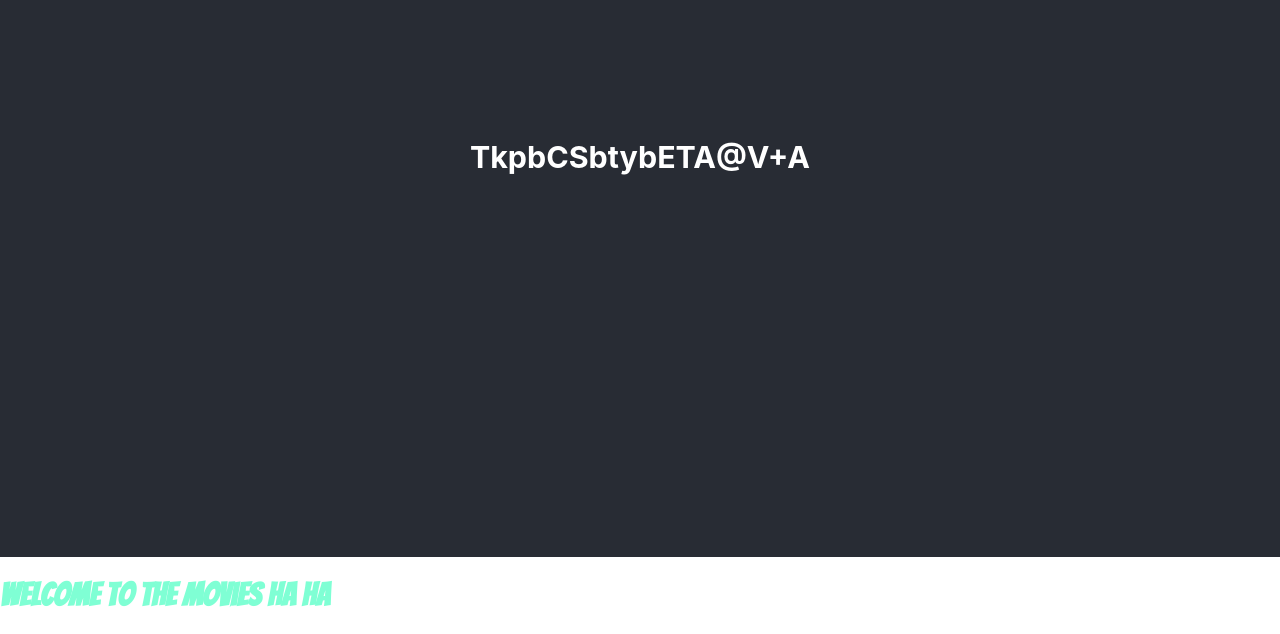
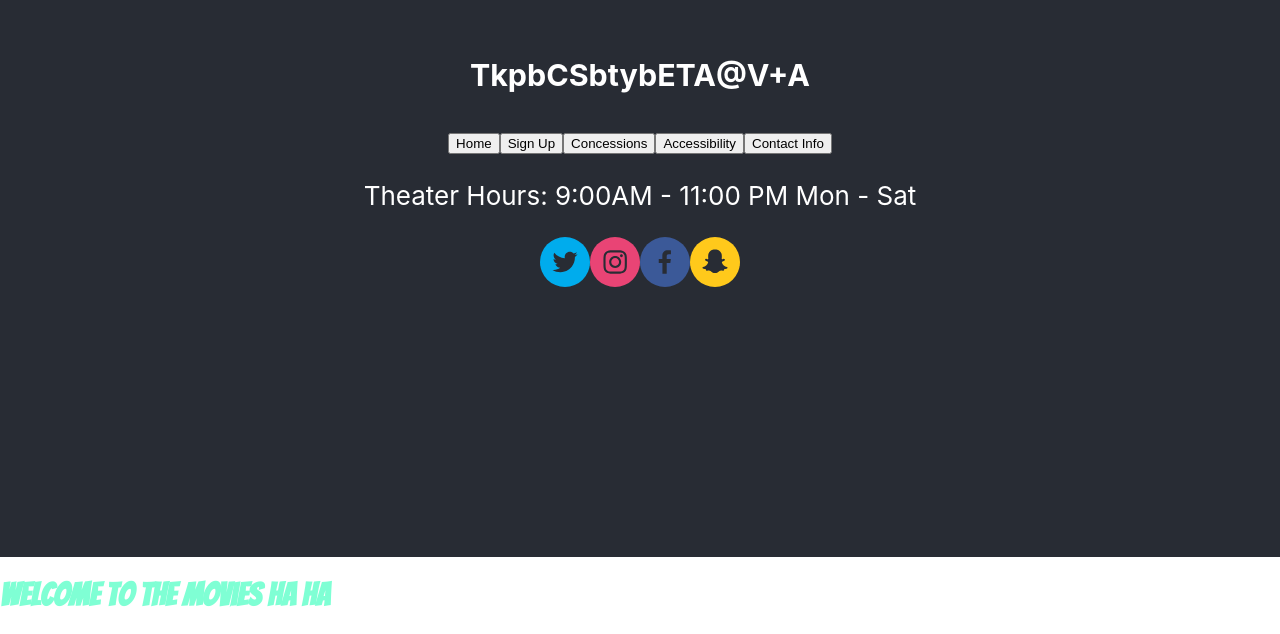
Before and after one commit to alicerichardson/TkpbCSbtybETA-V-A, a React (Create React App) app in the folder tkpbcsbtybeta-v-a/: page / in a window 1280 px wide. Shown: the part 243-877 px from the top of the page. Built offline with nearby package versions, Linux system fonts and the light colour scheme.

Commit message:
added buttons in nav bar and social icons in info

```diff
--- a/tkpbcsbtybeta-v-a/package.json
+++ b/tkpbcsbtybeta-v-a/package.json
@@ -27,5 +27,8 @@
       "last 1 firefox version",
       "last 1 safari version"
     ]
+  },
+  "devDependencies": {
+    "react-social-icons": "^4.1.0"
   }
 }
--- a/tkpbcsbtybeta-v-a/src/Components/HomePage.jsx
+++ b/tkpbcsbtybeta-v-a/src/Components/HomePage.jsx
@@ -1,12 +1,22 @@
-import React from 'react';
+import React, {style} from 'react';
 import NavBar from './NavBar';
+import Schedule from './Schedule';
+import Info from './Info';
 
 const HomePage = () => {
     return (
         <div>
-            <h3>TkpbCSbtybETA@V+A</h3>
+            <div className="title">
+                <h3>TkpbCSbtybETA@V+A</h3>
+            </div>
             <div>
-                <NavBar />
+                <header><NavBar /></header>
+            </div>
+            <div classname="schedule">
+                <Schedule />
+            </div>
+            <div className="footer">
+                <footer><Info /></footer>
             </div>
         </div>
     );
--- a/tkpbcsbtybeta-v-a/src/Components/Info.jsx
+++ b/tkpbcsbtybeta-v-a/src/Components/Info.jsx
@@ -1,9 +1,16 @@
 import React from 'react';
+import { SocialIcon } from 'react-social-icons';
 
 const Info = () => {
     return (
         <div>
-
+            <p>Theater Hours: 9:00AM - 11:00 PM Mon - Sat</p>
+            <div className="socials">
+                <SocialIcon network="twitter"/>
+                <SocialIcon network="instagram"/>
+                <SocialIcon network="facebook"/>
+                <SocialIcon network="snapchat"/>
+            </div>
         </div>
     );
 }
--- a/tkpbcsbtybeta-v-a/src/Components/NavBar.jsx
+++ b/tkpbcsbtybeta-v-a/src/Components/NavBar.jsx
@@ -3,7 +3,11 @@ import React from 'react';
 const NavBar = () => {
     return (
         <div>
-
+            <button>Home</button>
+            <button>Sign Up</button>
+            <button>Concessions</button>
+            <button>Accessibility</button>
+            <button>Contact Info</button>
         </div>
     );
 }
--- a/tkpbcsbtybeta-v-a/src/Components/Schedule.jsx
+++ b/tkpbcsbtybeta-v-a/src/Components/Schedule.jsx
@@ -1,9 +1,10 @@
 import React from 'react';
+import Movie from './Movie';
 
 const Schedule = () => {
     return (
         <div>
-
+            <Movie />
         </div>
     );
 }
```
Also changed, not shown: 2 other files (tests, documents, lock files or other folders).
